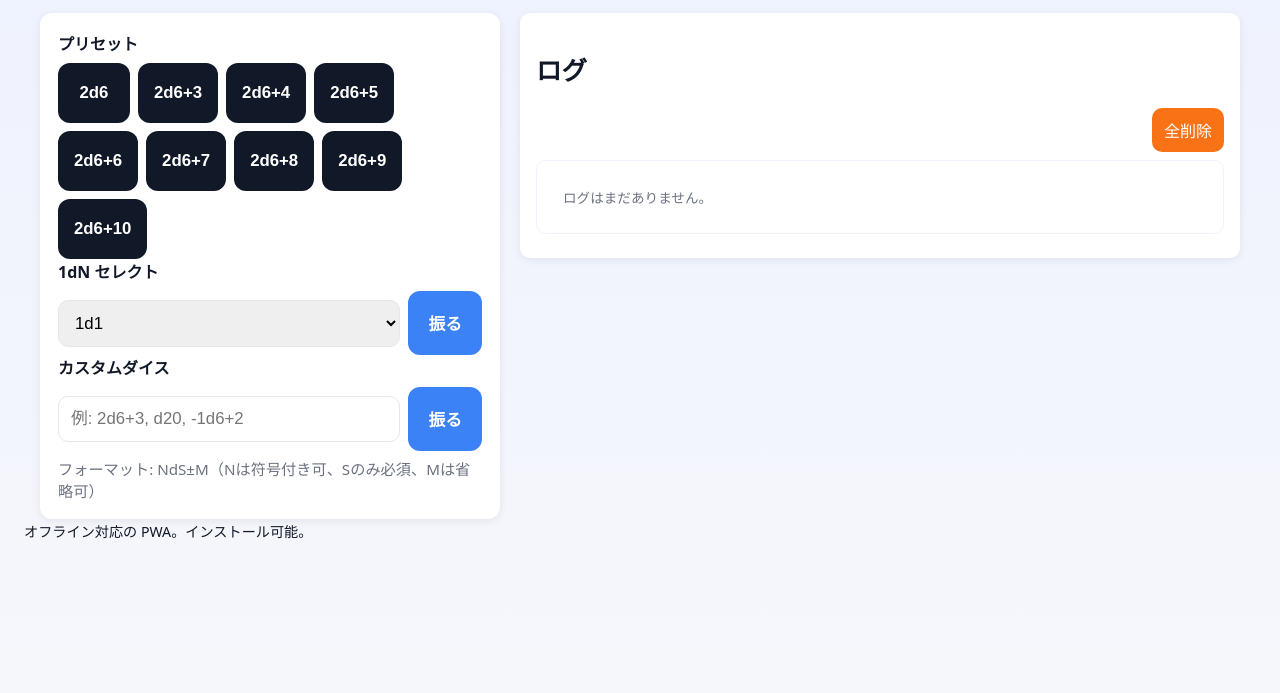
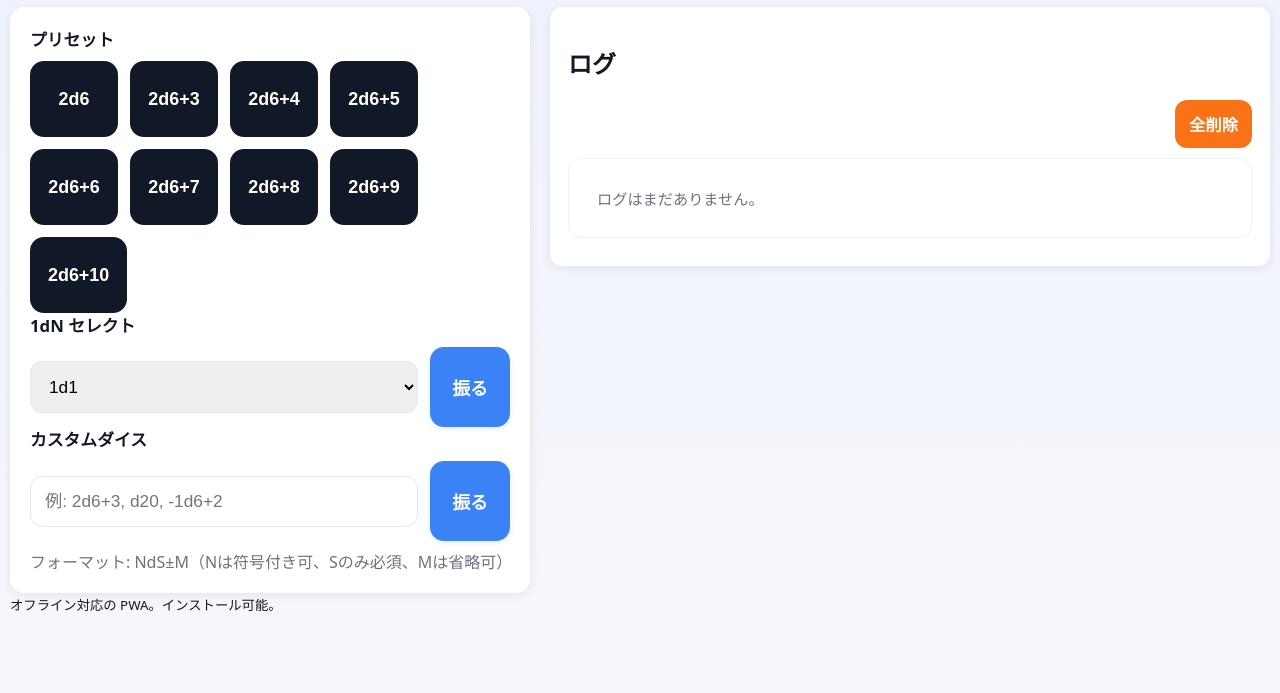
Before and after one commit to SHUU-123/dice2, a plain HTML site: page index.html in a window 1280 px wide. Shown: the part 107-800 px from the top of the page. Drawn offline with Linux system fonts and the light colour scheme.

Commit message:
Update styles.css
Updated various styles for better spacing and responsiveness, including shadow, padding, margins, and font sizes.

```diff
--- a/styles.css
+++ b/styles.css
@@ -5,7 +5,7 @@
   --muted:#6b7280;
   --danger:#ef4444;
   --good:#10b981;
-  --shadow: 0 2px 8px rgba(15,23,42,0.08);
+  --shadow: 0 2px 10px rgba(15,23,42,0.08);
 }
 
 *{box-sizing:border-box}
@@ -15,152 +15,174 @@ body{
   font-family:system-ui,-apple-system,Segoe UI,Roboto,"Hiragino Kaku Gothic ProN","Noto Sans JP",Helvetica,Arial;
   background:linear-gradient(180deg,#eef2ff 0%,var(--bg) 100%);
   color:#111827;
-  padding:16px;
+  padding:18px; /* 余白をやや確保しつつ広く使う */
   font-size:16px;
 }
 
 header{
   text-align:center;
-  margin-bottom:16px;
+  margin-bottom:18px;
 }
-h1{margin:6px 0}
-.subtitle{margin:0;color:var(--muted);font-size:0.95rem}
+h1{margin:8px 0}
+.subtitle{margin:0;color:var(--muted);font-size:0.98rem}
 
 main{
   display:grid;
-  grid-template-columns: 360px 1fr;
-  gap:16px;
+  /* デフォルトは左カラム固定、右は伸長 */
+  grid-template-columns: 420px 1fr;
+  gap:18px;
   align-items:start;
-  max-width:1100px;
-  margin:0 auto;
+  width:100%;
+  max-width:none; /* 画面幅を最大限使う */
+  margin:0; /* 中央寄せではなく左右を活かす */
 }
 
 .controls{
   background:var(--card);
-  padding:12px;
-  border-radius:10px;
+  padding:16px;
+  border-radius:12px;
   box-shadow:var(--shadow);
 }
 
-.preset h2, .simple-roll h2, .custom h2 {margin:0 0 8px 0;font-size:1rem}
+.preset h2, .simple-roll h2, .custom h2 {margin:0 0 10px 0;font-size:1.05rem}
 .grid{
   display:flex;
   flex-wrap:wrap;
-  gap:8px;
+  gap:10px;
 }
-/* デフォルト: プリセットボタンを押しやすく（一般的なサイズ） */
+/* プリセットボタン（大きめ） */
 .grid button{
-  background:#111827;color:#fff;border:none;padding:12px 14px;border-radius:10px;cursor:pointer;
-  font-weight:700;font-size:1rem;min-height:48px;min-width:64px;
-  display:inline-flex;align-items:center;justify-content:center;touch-action:manipulation;
+  background:#111827;
+  color:#fff;
+  border:none;
+  padding:16px 18px;
+  border-radius:14px;
+  cursor:pointer;
+  font-weight:800;
+  font-size:1.1rem;
+  min-height:72px; /* タッチターゲットを大きめに */
+  min-width:88px;
+  display:inline-flex;
+  align-items:center;
+  justify-content:center;
+  touch-action:manipulation;
 }
 
-/* small クラスの調整 */
-.grid button.small{padding:10px 12px;font-size:0.98rem;min-height:44px;min-width:56px}
+/* small クラスも適切に大きく */
+.grid button.small{
+  padding:14px 16px;
+  font-size:1.02rem;
+  min-height:68px;
+  min-width:76px;
+}
 
-.row{display:flex;gap:8px;align-items:center}
+.row{display:flex;gap:12px;align-items:center}
 .row input, .row select{
-  padding:8px;border-radius:8px;border:1px solid #e5e7eb;flex:1;
-  font-size:1rem;
+  padding:12px;border-radius:10px;border:1px solid #e5e7eb;flex:1;
+  font-size:1.05rem;
 }
 .row button{
-  background:var(--accent);border:none;color:#fff;padding:12px 16px;border-radius:10px;cursor:pointer;font-weight:800;
-  font-size:1rem;min-height:48px;touch-action:manipulation;
+  background:var(--accent);
+  border:none;
+  color:#fff;
+  padding:16px 20px;
+  border-radius:14px;
+  cursor:pointer;
+  font-weight:800;
+  font-size:1.05rem;
+  min-height:72px; /* 大きめにして押しやすく */
+  touch-action:manipulation;
+  box-shadow: 0 2px 6px rgba(59,130,246,0.12);
 }
 
-.hint{color:var(--muted);font-size:0.85rem;margin-top:6px}
+.hint{color:var(--muted);font-size:0.95rem;margin-top:8px}
 
 .log-section{
   background:var(--card);
-  padding:12px;border-radius:10px;box-shadow:var(--shadow);
+  padding:16px;border-radius:12px;box-shadow:var(--shadow);
 }
 
-.log-actions{display:flex;justify-content:flex-end;margin-bottom:8px}
-#clear-all{background:#f97316;border:none;color:#fff;padding:8px 10px;border-radius:8px;cursor:pointer}
+/* ログアクション（右上） */
+.log-actions{display:flex;justify-content:flex-end;margin-bottom:10px}
+#clear-all{background:#f97316;border:none;color:#fff;padding:10px 12px;border-radius:10px;cursor:pointer;font-weight:700}
 
-.log-list{list-style:none;padding:0;margin:0;max-height:60vh;overflow:auto}
+/* ログリスト */
+.log-list{list-style:none;padding:0;margin:0;max-height:70vh;overflow:auto}
 .log-item{
-  display:flex;justify-content:space-between;gap:12px;
-  padding:10px;border-radius:8px;border:1px solid #eef2ff;margin-bottom:8px;background:#fff;
+  display:flex;justify-content:space-between;gap:14px;
+  padding:14px;border-radius:10px;border:1px solid #eef2ff;margin-bottom:10px;background:#fff;
   align-items:center;
 }
-.log-main{display:flex;gap:12px;align-items:center;flex:1}
-.log-meta{min-width:220px;text-align:right;color:var(--muted);font-size:0.9rem}
-.badge{display:inline-block;padding:4px 8px;border-radius:999px;font-weight:700;color:#fff;font-size:0.85rem}
+.log-main{display:flex;gap:14px;align-items:center;flex:1}
+.log-meta{min-width:240px;text-align:right;color:var(--muted);font-size:1rem}
+.badge{display:inline-block;padding:6px 10px;border-radius:999px;font-weight:800;color:#fff;font-size:0.95rem}
 .badge.fumble{background:var(--danger)}
 .badge.crit{background:var(--good)}
-.rolls{display:flex;gap:6px;flex-wrap:wrap;max-width:360px}
-.roll-pill{background:#f3f4f6;padding:6px 8px;border-radius:999px;font-weight:700}
+.rolls{display:flex;gap:8px;flex-wrap:wrap;max-width:420px}
+.roll-pill{background:#f3f4f6;padding:8px 10px;border-radius:999px;font-weight:800;font-size:1rem}
 .roll-pill.neg{background:#fee2e2;color:var(--danger)}
-.formula{font-weight:800}
+.formula{font-weight:900;font-size:1.05rem}
 
-.log-item.latest{outline:3px solid rgba(59,130,246,0.14)}
+.log-item.latest{outline:4px solid rgba(59,130,246,0.14)}
 
-.delete-btn{background:transparent;border:1px solid #efefef;padding:6px 8px;border-radius:8px;cursor:pointer;color:var(--muted)}
-.small-text{font-size:0.85rem;color:var(--muted)}
+.delete-btn{background:transparent;border:1px solid #efefef;padding:8px 10px;border-radius:10px;cursor:pointer;color:var(--muted);font-weight:700}
+.small-text{font-size:0.95rem;color:var(--muted)}
 
-/* 既存モバイル対応を維持 */
+/* 狭い画面（スマホ）対応は維持 */
 @media (max-width:920px){
-  main{grid-template-columns:1fr; padding-bottom:40px}
-  .log-meta{display:block;text-align:left;margin-top:6px}
+  main{grid-template-columns:1fr; padding:18px 12px 40px}
+  .log-meta{display:block;text-align:left;margin-top:8px}
+  .grid button, .grid button.small{ min-width:72px; min-height:48px; font-size:1rem; padding:10px 12px }
+  .row button{ min-height:48px; padding:10px 12px }
 }
 
-/* iPad Pro 10.5 (横向き) 向けの拡大スタイル
-   - 横向きで幅が十分にある場合に適用（およそ 10.5" iPad の CSS px 幅を想定） */
-@media (min-width:1100px) and (orientation: landscape) {
-  body{
-    padding:24px;
-    font-size:17px; /* 全体的に微増して読みやすく */
-  }
-
+/* iPad 横向き / 大きめ画面用（表示領域を最大活用） */
+@media (min-width:1000px) and (orientation: landscape) {
+  body{ padding:14px 10px; } /* 画面左右を有効活用 */
   main{
-    grid-template-columns: 460px 1fr; /* 左サイドを広げる */
-    max-width:1200px;
+    grid-template-columns: 520px 1fr; /* コントロールを広く */
     gap:20px;
   }
 
-  .controls{
-    padding:18px;
-    border-radius:12px;
+  .controls{ padding:20px; border-radius:14px; }
+  .grid{ gap:12px; }
+
+  .grid button{
+    padding:18px 20px;
+    border-radius:14px;
+    font-size:1.18rem;
+    font-weight:900;
+    min-height:80px;
+    min-width:96px;
+  }
+  .grid button.small{
+    padding:16px 18px;
+    font-size:1.12rem;
+    min-height:76px;
+    min-width:88px;
   }
 
-  /* プリセットボタンをさらに大きくしてタップしやすく */
-  .grid button{
-    padding:16px 18px;
-    border-radius:12px;
-    font-size:1.1rem;
-    font-weight:800;
-    min-height:64px;
-    min-width:80px;
-  }
-  .grid button.small{
-    padding:14px 16px;
-    font-size:1.05rem;
-    min-height:60px;
-    min-width:72px;
+  .row input, .row select{ padding:14px; font-size:1.08rem; border-radius:12px; }
+  .row button{
+    padding:18px 22px;
+    border-radius:14px;
+    font-size:1.12rem;
+    min-height:80px;
   }
 
-  .row input, .row select{
-    padding:12px;
-    font-size:1.05rem;
-    border-radius:10px;
-  }
-  .row button{
-    padding:14px 20px;
-    border-radius:12px;
-    font-size:1.05rem;
-    min-height:64px;
-  }
+  .hint{font-size:1rem}
+  .log-section{ padding:18px }
+  .log-item{ padding:16px; border-radius:12px }
+  .roll-pill{ padding:10px 12px; font-size:1.05rem }
+  .badge{ padding:8px 12px; font-size:1rem }
+  .log-meta{ min-width:300px; font-size:1.02rem }
+  #clear-all{ padding:12px 14px; font-size:1.02rem; border-radius:12px }
+  .delete-btn{ padding:10px 12px; border-radius:12px }
+}
 
-  .hint{font-size:0.95rem}
-
-  .log-section{padding:16px}
-
-  .log-item{padding:14px;border-radius:10px}
-  .roll-pill{padding:8px 10px;font-size:1rem}
-  .badge{padding:6px 10px;font-size:0.95rem}
-  .log-meta{min-width:260px;font-size:0.98rem}
-
-  #clear-all{padding:10px 12px;font-size:1rem;border-radius:10px}
-  .delete-btn{padding:8px 10px;border-radius:10px}
+/* 大きなスクリーンや外部ディスプレイ向け */
+@media (min-width:1600px) {
+  main{ grid-template-columns: 600px 1fr; gap:28px; }
+  .grid button{ min-height:92px; min-width:110px; font-size:1.25rem; }
+  .row button{ min-height:92px; padding:20px 26px; font-size:1.18rem; }
 }
```
